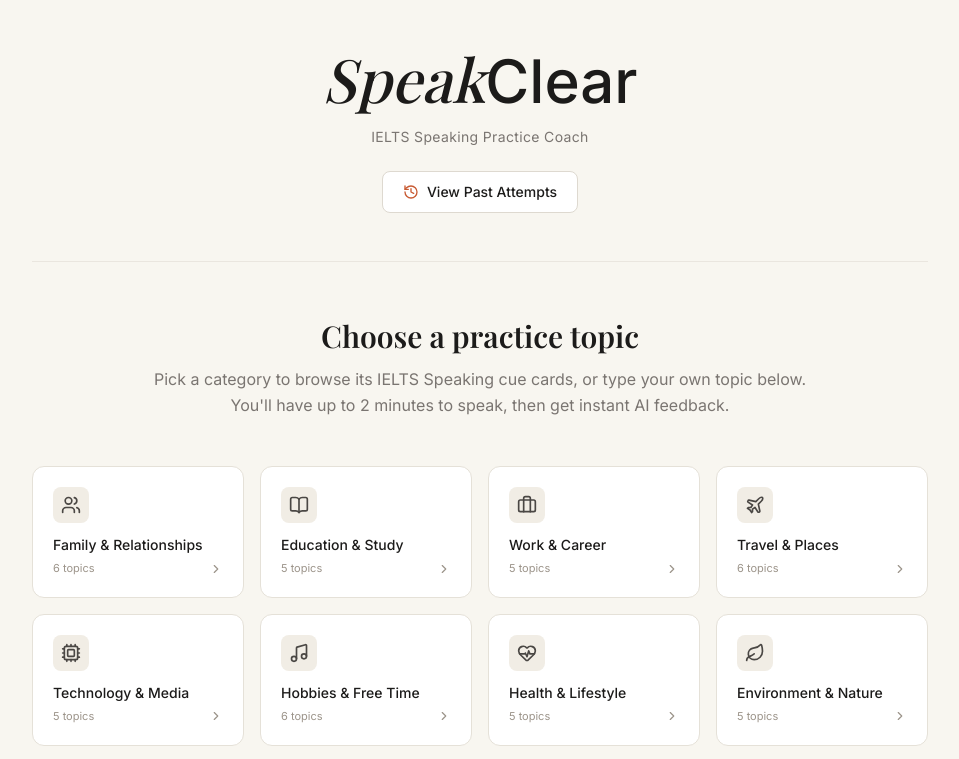
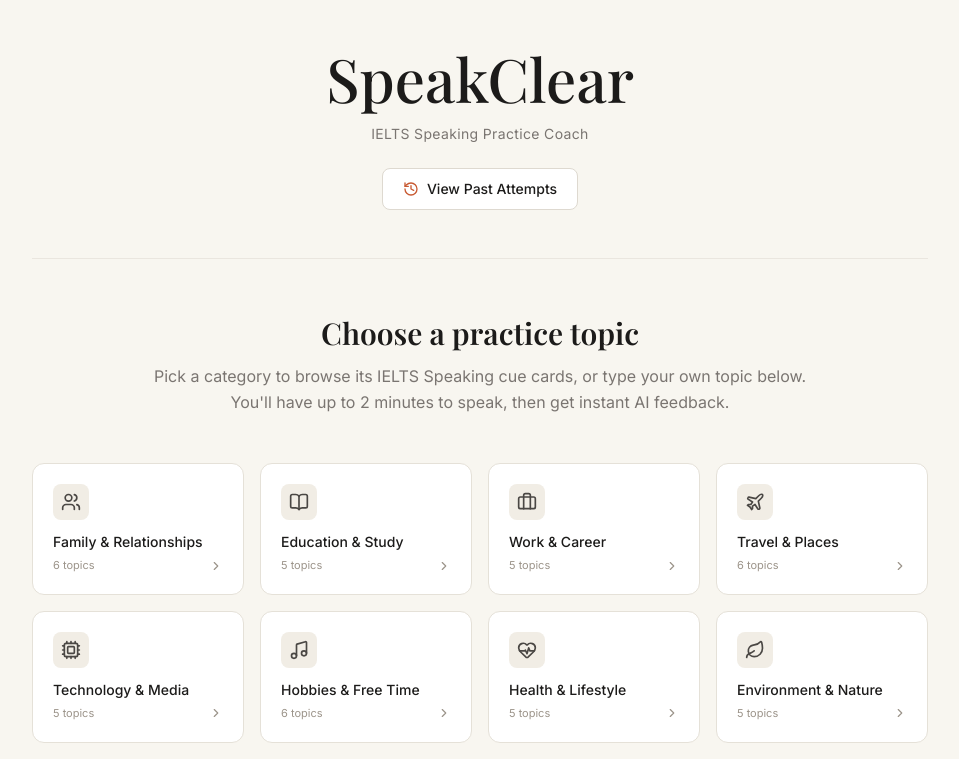
Before and after one commit to kudratoff/speakclear-ielts-coach, a Next.js app: page / in a window 1280 px wide. Shown: the top 759 px of the page, without its empty margins (160-1119 px from the left). Built offline with nearby package versions, Linux system fonts and the light colour scheme.

Commit message:
Update site changes

```diff
--- a/src/app/page.tsx
+++ b/src/app/page.tsx
@@ -1,6 +1,7 @@
 "use client";
 
 import { useRouter } from "next/navigation";
+import Link from "next/link";
 import { useState } from "react";
 import { usePractice } from "@/context/PracticeContext";
 import { topicCategories } from "@/data/topics";
@@ -35,22 +36,19 @@ export default function HomePage() {
       <div className="max-w-4xl mx-auto">
         {/* Hero — editorial wordmark */}
         <header className="text-center pb-12 mb-14 border-b border-frame">
-          <h1 className="text-6xl text-ink mb-4">
-            <span className="font-serif italic font-medium">Speak</span>
-            <span className="font-sans font-medium">Clear</span>
+          <h1 className="text-6xl text-ink mb-4 font-serif font-medium">
+            SpeakClear
           </h1>
           <p className="text-sm text-muted tracking-wide">
             IELTS Speaking Practice Coach
           </p>
-          <a
+          <Link
             href="/history"
-            target="_blank"
-            rel="noopener noreferrer"
             className="inline-flex items-center gap-2 mt-6 px-5 py-2.5 bg-white border border-dust rounded-lg text-sm font-medium text-ink hover:border-line-strong hover:shadow-card transition-all duration-200 focus:outline-none focus-visible:ring-2 focus-visible:ring-accent/40"
           >
             <History className="w-4 h-4 text-accent" />
             View Past Attempts
-          </a>
+          </Link>
         </header>
 
         {/* Instructions */}
--- a/src/components/Timer.tsx
+++ b/src/components/Timer.tsx
@@ -98,7 +98,7 @@ export default function Timer({
     ? "time's up"
     : isActive
     ? "remaining"
-    : "2 min";
+    : "";
 
   const dashOffset = CIRCUMFERENCE * (secondsLeft / duration);
 
@@ -144,9 +144,11 @@ export default function Timer({
         <span className={`text-2xl font-sans font-medium tabular-nums ${textColor}`}>
           {timeString}
         </span>
-        <span className="text-[10px] font-medium uppercase tracking-wider text-quiet mt-0.5">
-          {caption}
-        </span>
+        {caption && (
+          <span className="text-[10px] font-medium uppercase tracking-wider text-quiet mt-0.5">
+            {caption}
+          </span>
+        )}
       </div>
     </div>
   );
```
